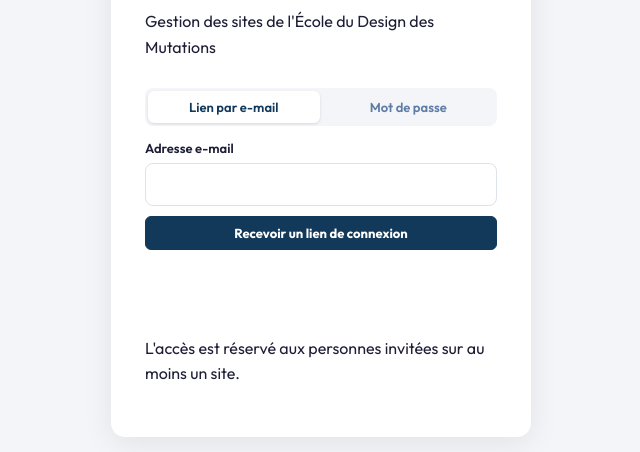
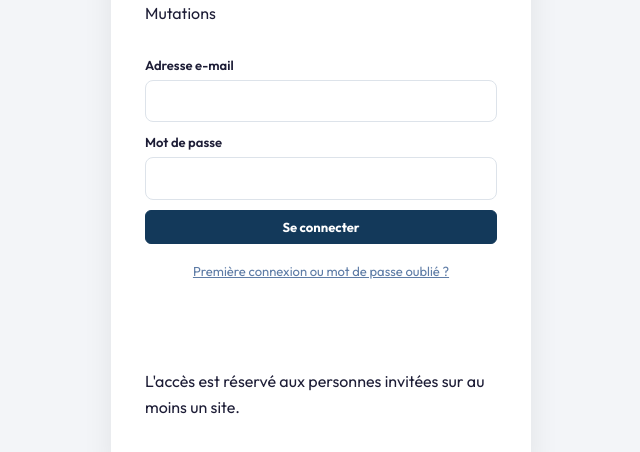
Before and after one commit to M-experience/cms-edm, a plain HTML site: page index.html in a window 1280 px wide. Shown: the part 250-702 px from the top of the page, without its empty margins (319-959 px from the left). Drawn offline with nearby package versions, Linux system fonts and the light colour scheme.

Commit message:
Connexion simplifiée : mot de passe, avec lien pour la première connexion et l'oubli
Co-Authored-By: Claude Opus 5.5 <noreply@anthropic.com>
Claude-Session: https://claude.ai/code/session_018JXvjHYapM9SLAhxXR4W5v

```diff
--- a/admin.css
+++ b/admin.css
@@ -35,3 +35,5 @@ a.abtn{text-decoration:none;display:inline-block}
 .editing .sommaire{top:54px}
 
 .pvbar{position:sticky;top:0;z-index:50;display:flex;gap:12px;align-items:center;padding:10px 18px;background:var(--coral);color:#fff;font-family:var(--f-body);font-size:14px}.pvbar .help{color:#fff;opacity:.85}.pvbar .sp{flex:1}.pvbar .abtn{background:#fff;color:var(--ink);border-color:#fff}
+.lfirst{margin:2px 0 0;text-align:center}
+#fFirst{border-top:1px solid #e3e8f0;padding-top:14px}
--- a/app.js
+++ b/app.js
@@ -224,24 +224,24 @@ async function loadTheme(theme){
 /* ============ connexion ============ */
 function loginHTML(msg=''){
  return `<div class="login"><div class="lbox"><img src="themes/edm/img/logo-edm.png" alt="" class="llogo"><h1>Cms-Edm</h1><p class="help">Gestion des sites de l'École du Design des Mutations</p>
-  <div class="ltabs"><button class="on" data-lt="magic">Lien par e-mail</button><button data-lt="pwd">Mot de passe</button></div>
-  <form id="fMagic"><label>Adresse e-mail<input type="email" id="lEmail" required autocomplete="email"></label><button class="abtn pri">Recevoir un lien de connexion</button></form>
-  <form id="fPwd" hidden><label>Adresse e-mail<input type="email" id="pEmail" required autocomplete="email"></label><label>Mot de passe<input type="password" id="pPwd" required minlength="8" autocomplete="current-password"></label>
-   <div class="lrow"><button class="abtn pri">Se connecter</button><button type="button" class="abtn" id="pSignup">Créer mon compte</button><button type="button" class="linkbtn" id="pReset">Mot de passe oublié ?</button></div></form>
+  <form id="fPwd"><label>Adresse e-mail<input type="email" id="pEmail" required autocomplete="email"></label><label>Mot de passe<input type="password" id="pPwd" required autocomplete="current-password"></label>
+   <button class="abtn pri">Se connecter</button></form>
+  <p class="lfirst"><button type="button" class="linkbtn" id="pFirst">Première connexion ou mot de passe oublié ?</button></p>
+  <form id="fFirst" hidden><p class="help">Indiquez votre adresse : vous recevrez un e-mail avec un lien pour choisir votre mot de passe.</p><label>Adresse e-mail<input type="email" id="fEmail" required autocomplete="email"></label><button class="abtn pri">Recevoir le lien</button></form>
   <p class="lmsg" id="lMsg">${esc(msg)}</p>
   <p class="help">L'accès est réservé aux personnes invitées sur au moins un site.</p></div></div>`;
 }
 function bindLogin(){
  const msg=t=>$('#lMsg').textContent=t;
- document.querySelectorAll('[data-lt]').forEach(b=>b.onclick=()=>{document.querySelectorAll('[data-lt]').forEach(x=>x.classList.toggle('on',x===b));$('#fMagic').hidden=b.dataset.lt!=='magic';$('#fPwd').hidden=b.dataset.lt!=='pwd';});
- const redirect=location.origin+location.pathname;
- $('#fMagic').onsubmit=async e=>{e.preventDefault();msg('Envoi en cours...');const {error}=await sb.auth.signInWithOtp({email:$('#lEmail').value.trim(),options:{emailRedirectTo:redirect}});msg(error?'Erreur : '+error.message:'Un lien de connexion vient d\'être envoyé. Ouvrez-le depuis ce navigateur.');};
- $('#fPwd').onsubmit=async e=>{e.preventDefault();msg('Connexion...');const {error}=await sb.auth.signInWithPassword({email:$('#pEmail').value.trim(),password:$('#pPwd').value});msg(error?'Erreur : '+(error.message==='Invalid login credentials'?'adresse ou mot de passe incorrect':error.message):'');};
- $('#pSignup').onclick=async()=>{const email=$('#pEmail').value.trim(),password=$('#pPwd').value;if(!email||password.length<8){msg('Indiquez une adresse et un mot de passe d\'au moins 8 caractères.');return;}
-  const {error}=await sb.auth.signUp({email,password,options:{emailRedirectTo:redirect}});msg(error?'Erreur : '+error.message:'Compte créé. Confirmez votre adresse avec le lien reçu par e-mail, puis connectez-vous.');};
- $('#pReset').onclick=async()=>{const email=$('#pEmail').value.trim();if(!email){msg('Indiquez votre adresse e-mail.');return;}const {error}=await sb.auth.resetPasswordForEmail(email,{redirectTo:redirect+'#/motdepasse'});msg(error?'Erreur : '+error.message:'Un lien de réinitialisation vient d\'être envoyé.');};
+ const base=location.origin+location.pathname;
+ $('#fPwd').onsubmit=async e=>{e.preventDefault();msg('Connexion...');const {error}=await sb.auth.signInWithPassword({email:$('#pEmail').value.trim(),password:$('#pPwd').value});msg(error?(error.message==='Invalid login credentials'?'Adresse ou mot de passe incorrect. Première connexion ? Utilisez le lien ci-dessous.':'Erreur : '+error.message):'');};
+ $('#pFirst').onclick=()=>{const f=$('#fFirst');f.hidden=!f.hidden;if(!f.hidden){$('#fEmail').value=$('#pEmail').value;$('#fEmail').focus();}};
+ $('#fFirst').onsubmit=async e=>{e.preventDefault();const email=$('#fEmail').value.trim().toLowerCase();msg('Envoi en cours...');
+  let invited=false;try{const r=await sb.rpc('peut_creer_compte',{p_email:email});invited=!!r.data;}catch(_){}
+  const {error}=await sb.auth.signInWithOtp({email,options:{emailRedirectTo:base+'?mdp=1',shouldCreateUser:invited}});
+  msg(error?(/signups? not allowed|not found|otp_disabled/i.test(error.message)?'Cette adresse n\'a pas été invitée. Demandez à un administrateur de vous ajouter.':'Erreur : '+error.message):'E-mail envoyé. Ouvrez le lien qu\'il contient pour choisir votre mot de passe (pensez aux indésirables).');};
 }
-function newPasswordHTML(){return `<div class="login"><div class="lbox"><h1>Nouveau mot de passe</h1><form id="fNew"><label>Mot de passe (8 caractères minimum)<input type="password" id="nPwd" minlength="8" required autocomplete="new-password"></label><button class="abtn pri">Enregistrer</button></form><p class="lmsg" id="lMsg"></p></div></div>`;}
+function newPasswordHTML(){return `<div class="login"><div class="lbox"><h1>Choisissez votre mot de passe</h1><p class="help">Il vous servira pour vos prochaines connexions, avec votre adresse e-mail.</p><form id="fNew"><label>Mot de passe (8 caractères minimum)<input type="password" id="nPwd" minlength="8" required autocomplete="new-password"></label><button class="abtn pri">Enregistrer</button></form><p class="lmsg" id="lMsg"></p></div></div>`;}
 
 /* ============ liste des sites ============ */
 async function loadSites(){
@@ -411,7 +411,7 @@ function renderPreview(){
 function render(){
  const app=$('#app');
  if(VIEW==='login'){app.className='';app.innerHTML=loginHTML();bindLogin();return;}
- if(VIEW==='newpwd'){app.className='';app.innerHTML=newPasswordHTML();$('#fNew').onsubmit=async e=>{e.preventDefault();const {error}=await sb.auth.updateUser({password:$('#nPwd').value});$('#lMsg').textContent=error?'Erreur : '+error.message:'Mot de passe enregistré.';if(!error)setTimeout(()=>{location.hash='#/';},800);};return;}
+ if(VIEW==='newpwd'){app.className='';app.innerHTML=newPasswordHTML();$('#fNew').onsubmit=async e=>{e.preventDefault();const {error}=await sb.auth.updateUser({password:$('#nPwd').value});$('#lMsg').textContent=error?'Erreur : '+error.message:'Mot de passe enregistré.';if(!error){history.replaceState(null,'',location.pathname+'#/');setTimeout(()=>{VIEW='';route();},800);}};return;}
  if(VIEW==='sites'){app.className='';app.innerHTML=sitesHTML();bindSites();return;}
  if(VIEW==='preview'){renderPreview();return;}
  if(VIEW==='edit'){renderEdit();applyCharte(DRAFT);presenceCh&&presenceCh.track({email:ME.email,page:EDIT_PAGE});return;}
@@ -419,7 +419,7 @@ function render(){
 }
 async function route(){
  const h=location.hash||'#/';
- if(h.startsWith('#/motdepasse')&&SESSION){VIEW='newpwd';render();return;}
+ if((h.startsWith('#/motdepasse')||new URLSearchParams(location.search).get('mdp')==='1')&&SESSION){VIEW='newpwd';render();return;}
  if(!SESSION){VIEW='login';render();return;}
  const pv=h.match(/^#\/apercu\/([a-z0-9-]+)\/(.+)$/);
  if(pv){if(await openSite(pv[1],EDIT_PAGE)){PREVIEW_ROUTE=decodeURIComponent(pv[2]);VIEW='preview';render();}return;}
```
Also changed, not shown: supabase/templates/confirmation-inscription.html (+1 -1 lines), supabase/templates/lien-magique.html (+1 -1 lines), 1 other file.
